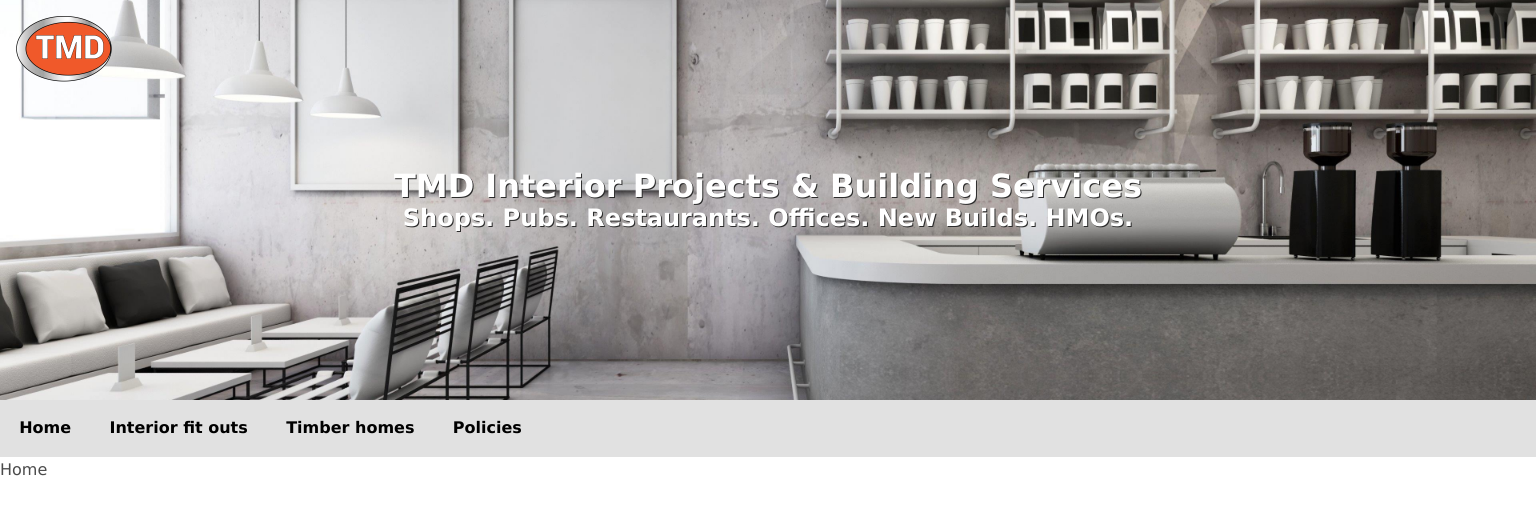
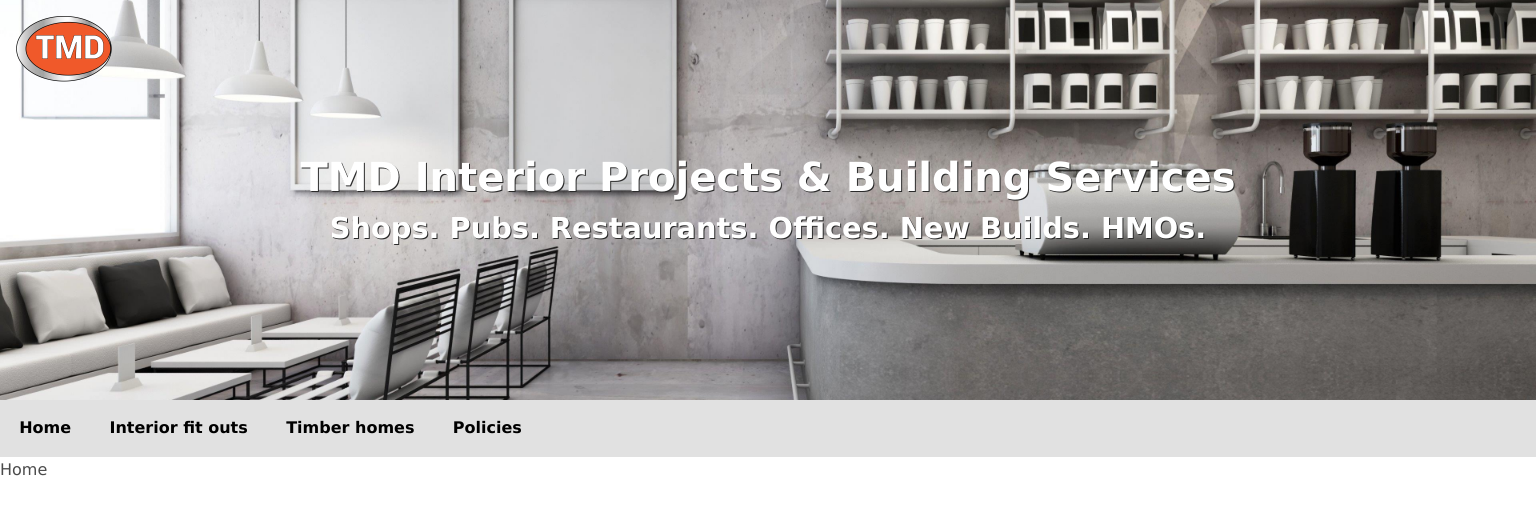
Before and after one commit to jackdomleo7/tmdip.co.uk, a Vue app: page / in a window 1536 px wide. Shown: the top 514 px of the page. Built offline with nearby package versions, Linux system fonts and the light colour scheme.

Commit message:
Responsive jumbo text

```diff
--- a/src/App.vue
+++ b/src/App.vue
@@ -47,13 +47,38 @@
     top: 50%;
     right: 50%;
     transform: translate(50%, -50%);
-    text-shadow: 1px 1px var(--color-grey-900);
     width: 80%;
     text-align: center;
 
     &--header,
     &--sub {
       color: var(--color-grey-50);
+      text-shadow: 1px 1px var(--color-grey-900);
+    }
+
+    &--header {
+      font-size: 1.325rem;
+
+      @media (min-width: 488px) {
+        font-size: 2rem;
+      }
+
+      @media (min-width: 1400px) {
+        font-size: 2.5rem;
+      }
+    }
+
+    &--sub {
+      font-size: 1rem;
+      margin-top: 0.75rem;
+
+      @media (min-width: 488px) {
+        font-size: 1.4rem;
+      }
+
+      @media (min-width: 1400px) {
+        font-size: 1.8rem;
+      }
     }
   }
 
```
